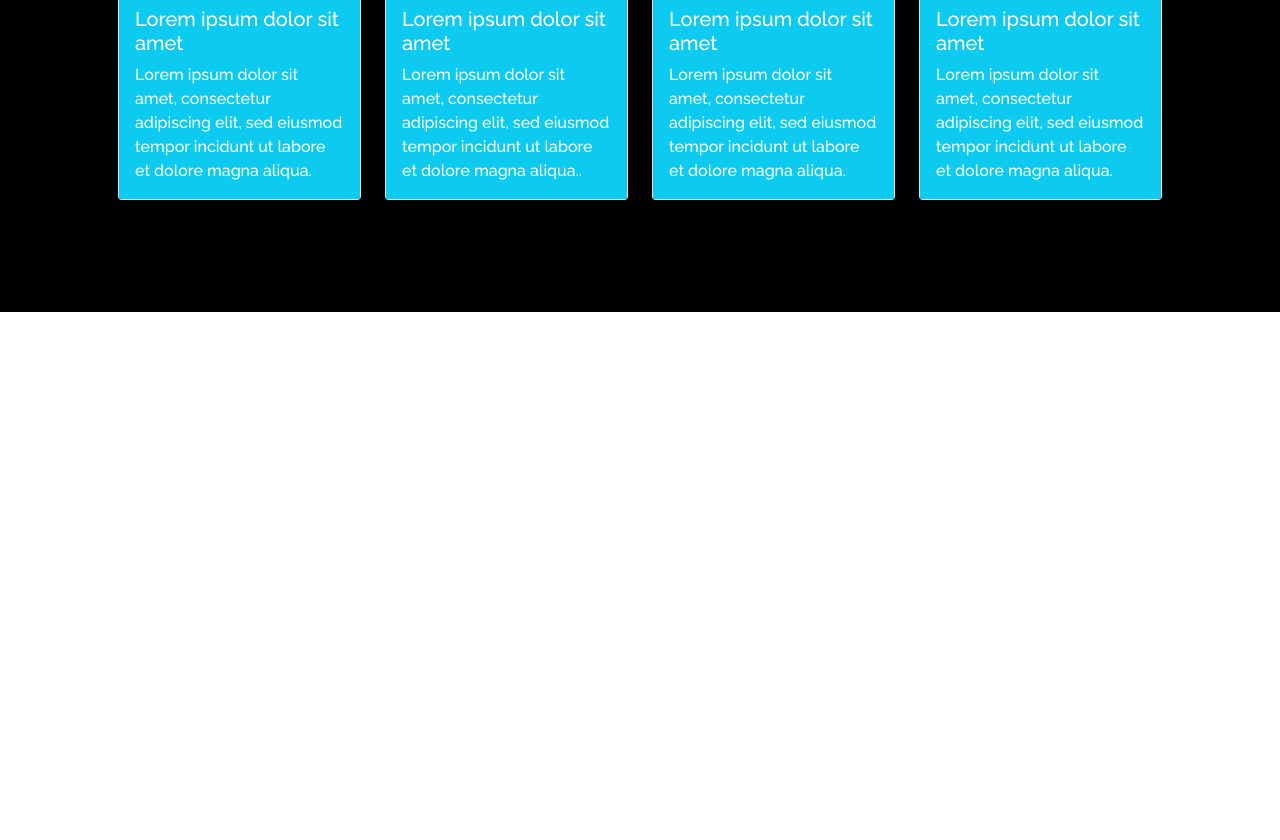
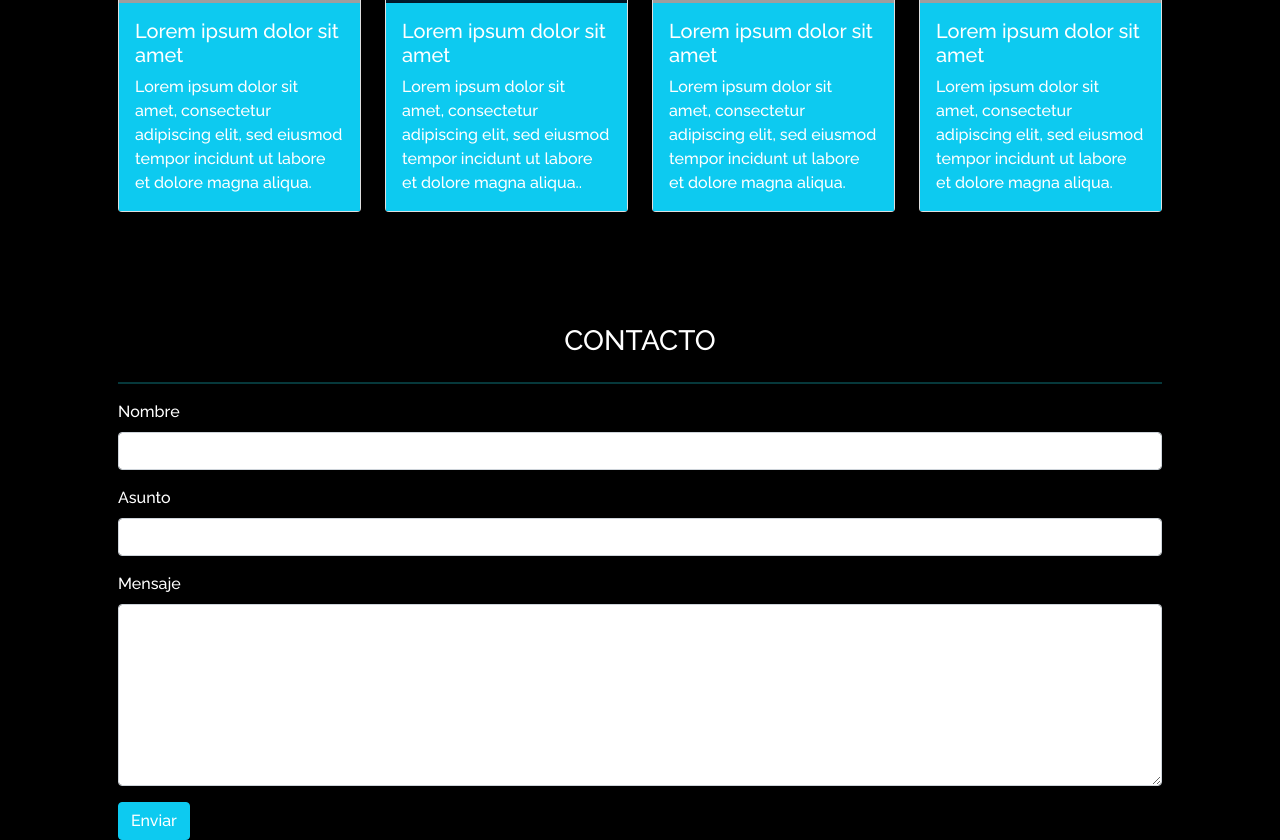
Before and after one commit to vaferreira/ViajesChile, a plain HTML site: page index.html in a window 1280 px wide. Shown: the part 2018-2858 px from the top of the page. Before the commit the page ends 2330 px from the top, so only its background shows below. Drawn offline with nearby package versions, Linux system fonts and the light colour scheme; grey boxes are pictures that could not be loaded.

Commit message:
se agregó parte "Contacto"

```diff
--- a/index.html
+++ b/index.html
@@ -48,7 +48,7 @@
                             <a class="nav-link" href="#destacados">Destacados</a>
                         </li>
                         <li class="nav-item">
-                            <a class="nav-link" href="#">Contacto</a>
+                            <a class="nav-link" href="#contacto">Contacto</a>
                         </li>
                     </ul>
                 </div>
@@ -84,7 +84,10 @@
         </header>
         <!-- quienes somos -->
         <div id="quienessomos" class="container p-5 text-white d-none d-md-block d-lg-block">
-            <h3 class="text-center pb-5">¿QUIÉNES SOMOS?</h3>
+            <h3 class="text-center pb-3">¿QUIÉNES SOMOS?</h3>
+
+            <hr style="height:2px;width:100%; color:rgb(25, 222, 236);" class="mx-auto">
+
             <div class="row text-start">
                 <div class="col-xs-12 col-sm-12 col-md-12 col-lg-4 col-xl-4 my-4">
                     <div class="bg-info d-flex justify-content-center p-2">
@@ -140,6 +143,9 @@
         <!-- destacados - tarjetas -->
         <div id="destacados" class="text-white container p-5">
             <h3 class="text-center pb-2">DESTACADOS</h3>
+
+            <hr style="height:2px;width:100%; color:rgb(25, 222, 236);" class="mx-auto">
+
             <div class="row row-cols-1 row-cols-sm-2 row-cols-md-2 row-cols-lg-4 row-cols-xl-4 g-4 my-3">
                 <div class="col pb-5">
                     <div class="card h-100">
@@ -186,6 +192,32 @@
         </div>
 
         <!-- contacto - formulario -->
+        <div id="contacto" class="container text-white px-5">
+            <h3 class="text-center pb-2">CONTACTO</h3>
+
+            <hr style="height:2px;width:100%; color:rgb(25, 222, 236);" class="mx-auto">
+
+            <form>
+
+                <div class="mb-3">
+                    <label for="example" class="form-label">Nombre</label>
+                    <input class="form-control" type="text">
+                </div>
+                <div class="mb-3">
+                    <label for="example" class="form-label">Asunto</label>
+                    <input type="text" class="form-control" id="Asunto">
+                </div>
+                <div class="mb-3">
+                    <label for="example" class="form-label">Mensaje</label>
+                    <textarea class="form-control" id="Mensaje" rows="7"></textarea>
+                </div>
+                <div>
+                    <button type="submit" class="btn btn-info text-white">Enviar</button>
+                </div>
+
+            </form>
+
+        </div>
         <!-- footer -->
 
     </div>
```
